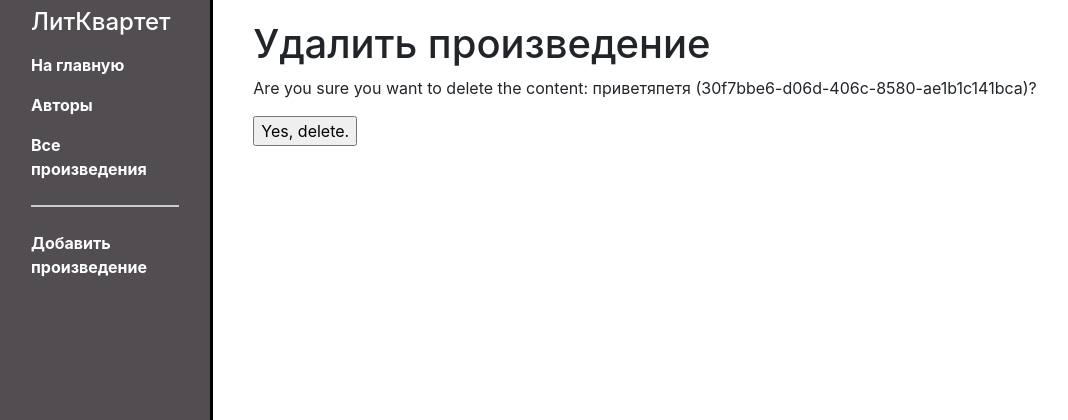
After one commit to KseniaKono/diplomhelpme, a Django app: page /writer/content/30f7bbe6-d06d-406c-8580-ae1b1c141bca in a window 1280 px wide. The commit adds this page. Shown: the top 420 px of the page, without its empty margins (0-1068 px from the left). Run offline with Django 4.2, Linux system fonts and the light colour scheme; data comes from the database, SQL or seed files in the repository; both versions use the stored data as it was after the commit; some libraries are stand-ins or nearby versions.

Commit message:
obrabotkakontentaandspisokprizvuavtora

```diff
--- /dev/null
+++ b/diplomhelpme/writer/templates/writer/content_confirm_delete.html
@@ -0,0 +1,14 @@
+{% extends "base_generic.html" %}
+
+{% block content %}
+
+<h1>Удалить произведение</h1>
+
+<p>Are you sure you want to delete the content: {{ content }}?</p>
+
+<form action="" method="POST">
+  {% csrf_token %}
+  <input type="submit" value="Yes, delete." />
+</form>
+
+{% endblock %}
--- a/diplomhelpme/writer/templates/writer/content_form.html
+++ b/diplomhelpme/writer/templates/writer/content_form.html
@@ -1,6 +1,6 @@
 {% extends "base_generic.html" %}
 {% block content %}
-<h2 class="display-4">Создание произведения</h2>
+<h2 class="display-4">Произведение</h2>
 <br>
 <br>
 <form action="" method="post">
@@ -8,7 +8,9 @@
     <table>
     {{ form.as_table }}
     </table>
-    <input type="submit" class="btn btn-primary" value="Создать" />
+    <br>
+    <input type="submit" class="btn btn-primary" value="Сохранить" />
 
 </form>
+
 {% endblock %}
--- a/diplomhelpme/writer/templates/writer/user_detail.html
+++ /dev/null
@@ -1,6 +0,0 @@
-{% extends "base_generic.html" %}
-
-{% block content %}
-  <h1>Имя: {{ user.name }}</h1>
-
-{% endblock %}
--- a/diplomhelpme/writer/urls.py
+++ b/diplomhelpme/writer/urls.py
@@ -10,4 +10,6 @@ urlpatterns = [
             views.ContentDetailView.as_view(), name='content-detail'),
     re_path(r'^book/(?P<pk>\d+)$', views.UserDetailView.as_view(), name='writer-user-detail'),
     re_path(r'^content/create/$', views.ContentCreate.as_view(), name='content_create'),
+    re_path(r'^content/(?P<pk>[0-9a-f]{8}-[0-9a-f]{4}-[0-9a-f]{4}-[0-9a-f]{4}-[0-9a-f]{12})/update/$', views.ContentUpdate.as_view(), name='content_update'),
+    re_path(r'^content/(?P<pk>[0-9a-f]{8}-[0-9a-f]{4}-[0-9a-f]{4}-[0-9a-f]{4}-[0-9a-f]{12})$', views.ContentDelete.as_view(), name='content_delete'),
 ]
--- a/diplomhelpme/writer/views.py
+++ b/diplomhelpme/writer/views.py
@@ -3,6 +3,7 @@ from .models import Content, ContentType, Comment
 from django.contrib.auth.models import User
 from django.views import generic
 import uuid
+from django.urls import reverse_lazy
 # Create your views here.
 
 
@@ -48,3 +49,11 @@ class ContentCreate(generic.CreateView):
         form.instance.id = uuid.uuid4()
 
         return super(ContentCreate, self).form_valid(form)
+
+class ContentUpdate(generic.UpdateView):
+    model = Content
+    fields = ['author','ganre','name','description','data' ]
+
+class ContentDelete(generic.DeleteView):
+    model = Content
+    success_url = reverse_lazy('books')
```
Also changed, not shown: diplomhelpme/writer/templates/auth/user_detail.html (+10 -0 lines), diplomhelpme/writer/templates/writer/content_detail.html (+6 -1 lines), README.md, diplomhelpme/db.sqlite3.
